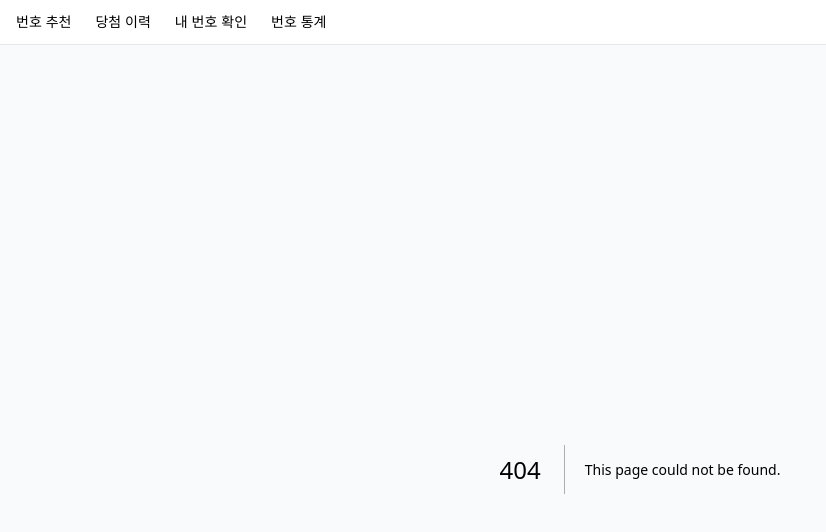
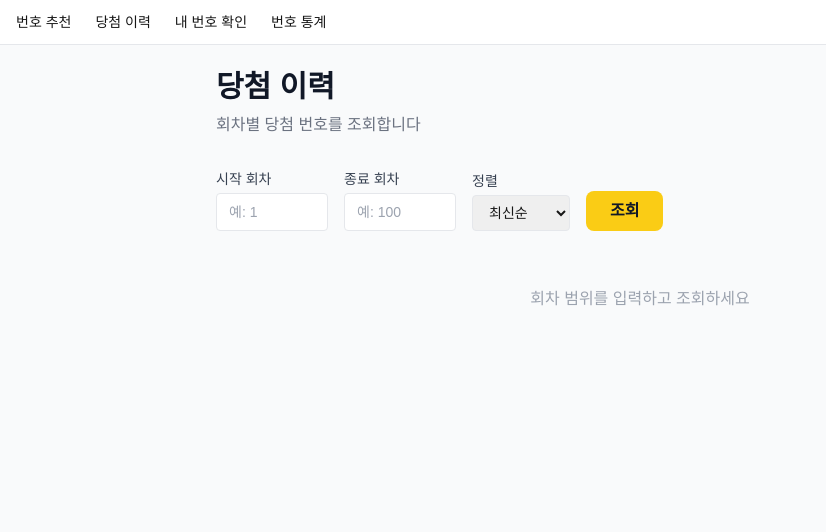
Before and after one commit to kimbj07/lotto, a Next.js app in the folder lotto-next/: page /history in a window 1280 px wide. Before the commit this address had no page. Shown: the top 532 px of the page, without its empty margins (0-826 px from the left). Built offline with nearby package versions, Linux system fonts and the light colour scheme.

Commit message:
feat: add draw history page
Co-Authored-By: Claude Sonnet 4.6 <noreply@anthropic.com>

```diff
--- /dev/null
+++ b/lotto-next/app/history/page.tsx
@@ -0,0 +1,13 @@
+import HistoryClient from '@/components/HistoryClient'
+
+export default function HistoryPage() {
+  return (
+    <div className="space-y-8">
+      <div>
+        <h1 className="text-3xl font-bold text-gray-900">당첨 이력</h1>
+        <p className="text-gray-500 mt-2">회차별 당첨 번호를 조회합니다</p>
+      </div>
+      <HistoryClient />
+    </div>
+  )
+}
--- /dev/null
+++ b/lotto-next/components/HistoryClient.tsx
@@ -0,0 +1,109 @@
+'use client'
+
+import { useState } from 'react'
+import BallSet from './BallSet'
+import type { GameInfo } from '@/types/lotto'
+
+export default function HistoryClient() {
+  const [from, setFrom] = useState('')
+  const [to, setTo] = useState('')
+  const [order, setOrder] = useState<'ASC' | 'DESC'>('DESC')
+  const [games, setGames] = useState<GameInfo[]>([])
+  const [loading, setLoading] = useState(false)
+  const [error, setError] = useState<string | null>(null)
+
+  async function search() {
+    setLoading(true)
+    setError(null)
+    const params = new URLSearchParams({ order })
+    if (from) params.set('from', from)
+    if (to) params.set('to', to)
+    try {
+      const res = await fetch(`/api/history?${params}`)
+      const data = await res.json()
+      if (!res.ok) throw new Error(data.error)
+      setGames(data.games)
+    } catch (e: unknown) {
+      setError((e as Error).message)
+    } finally {
+      setLoading(false)
+    }
+  }
+
+  return (
+    <div className="space-y-6">
+      <div className="flex flex-wrap gap-4 items-end">
+        <div>
+          <label className="block text-sm font-medium text-gray-700 mb-1">시작 회차</label>
+          <input
+            type="number" value={from} onChange={e => setFrom(e.target.value)}
+            placeholder="예: 1" min={1}
+            className="border rounded px-3 py-2 w-28 text-sm"
+          />
+        </div>
+        <div>
+          <label className="block text-sm font-medium text-gray-700 mb-1">종료 회차</label>
+          <input
+            type="number" value={to} onChange={e => setTo(e.target.value)}
+            placeholder="예: 100" min={1}
+            className="border rounded px-3 py-2 w-28 text-sm"
+          />
+        </div>
+        <div>
+          <label className="block text-sm font-medium text-gray-700 mb-1">정렬</label>
+          <select
+            value={order} onChange={e => setOrder(e.target.value as 'ASC' | 'DESC')}
+            className="border rounded px-3 py-2 text-sm"
+          >
+            <option value="DESC">최신순</option>
+            <option value="ASC">오래된순</option>
+          </select>
+        </div>
+        <button
+          onClick={search} disabled={loading}
+          className="px-6 py-2 bg-yellow-400 hover:bg-yellow-500 text-gray-900 font-bold rounded-lg disabled:opacity-50"
+        >
+          {loading ? '조회 중...' : '조회'}
+        </button>
+      </div>
+
+      {error && <p className="text-red-500 text-sm">{error}</p>}
+
+      {games.length > 0 && (
+        <div className="overflow-x-auto">
+          <table className="w-full text-sm border-collapse">
+            <thead>
+              <tr className="bg-gray-100 text-left">
+                <th className="p-3 border-b">회차</th>
+                <th className="p-3 border-b">날짜</th>
+                <th className="p-3 border-b">당첨 번호</th>
+                <th className="p-3 border-b text-right">1등 당첨금</th>
+                <th className="p-3 border-b text-right">1등 당첨자</th>
+              </tr>
+            </thead>
+            <tbody>
+              {games.map(g => (
+                <tr key={g.game_no} className="hover:bg-gray-50 border-b">
+                  <td className="p-3 font-medium">{g.game_no}회</td>
+                  <td className="p-3 text-gray-500">{g.game_date}</td>
+                  <td className="p-3">
+                    <BallSet
+                      balls={[g.first_ball, g.second_ball, g.third_ball, g.fourth_ball, g.fifth_ball, g.sixth_ball]}
+                      bonusBall={g.bonus_ball}
+                    />
+                  </td>
+                  <td className="p-3 text-right">{g.first_winner_amount.toLocaleString()}원</td>
+                  <td className="p-3 text-right">{g.first_winner_count}명</td>
+                </tr>
+              ))}
+            </tbody>
+          </table>
+        </div>
+      )}
+
+      {games.length === 0 && !loading && !error && (
+        <p className="text-gray-400 text-center py-8">회차 범위를 입력하고 조회하세요</p>
+      )}
+    </div>
+  )
+}
```
